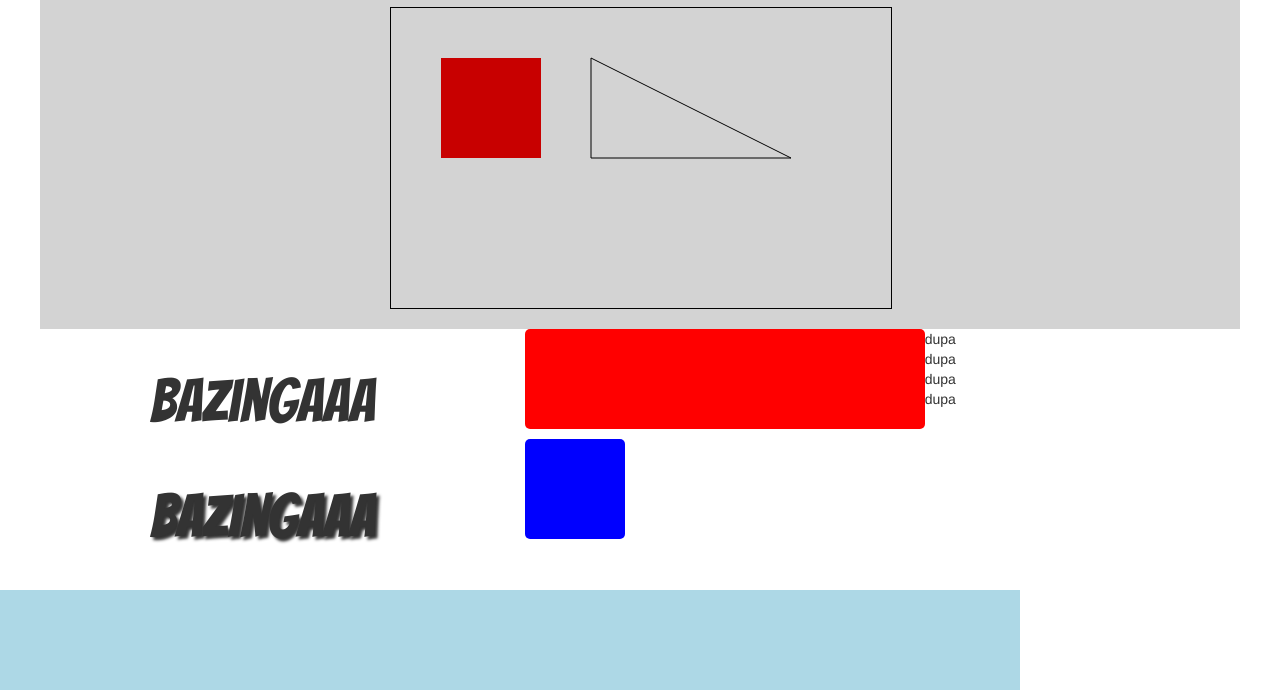
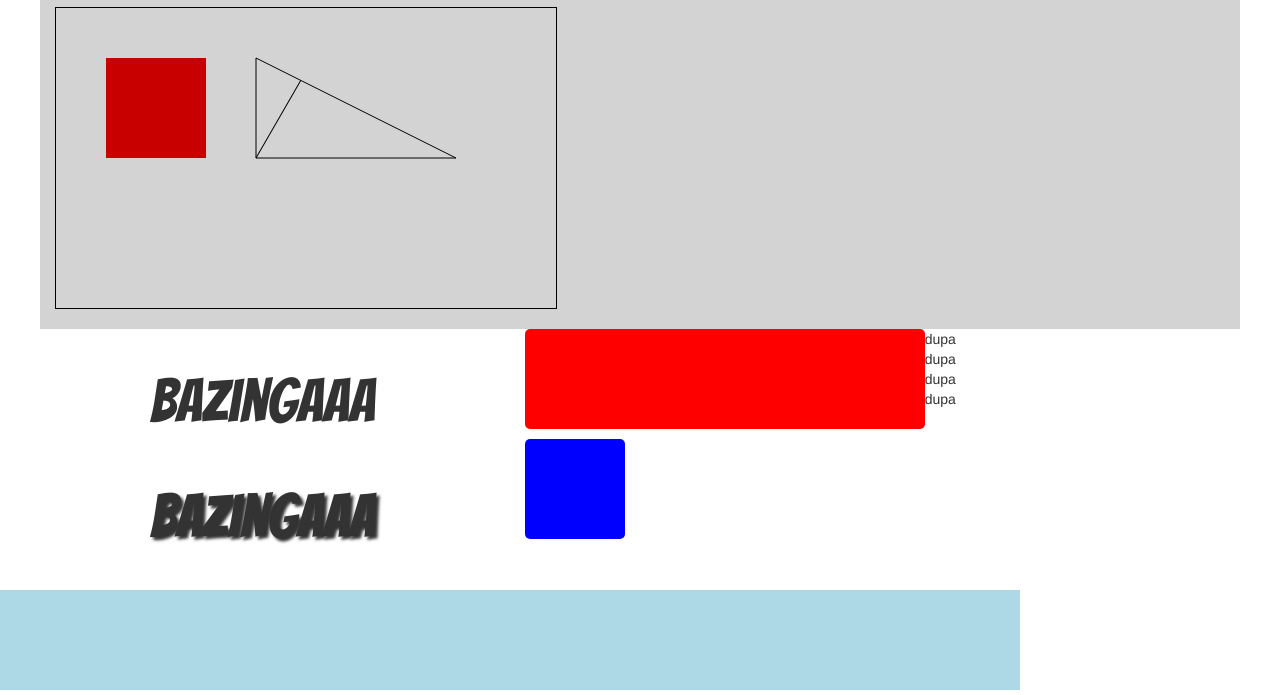
Before and after one commit to Wasiak/Icon-moving-menu, a plain HTML site: page index.html in a window 1280 px wide. Shown: the part 1267-1962 px from the top of the page. Drawn offline with nearby package versions, Linux system fonts and the light colour scheme.

Commit message:
triangle with altitude

```diff
--- a/class.css
+++ b/class.css
@@ -182,6 +182,6 @@ ol > li > ul > li:hover{
 }
 #first-canvas {
 	border:  solid black 1px;
-	margin-left: calc(50% - 250px);
+	/*margin-left: calc(50% - 250px);*/
 }
 ;
--- a/main.js
+++ b/main.js
@@ -126,3 +126,13 @@ ctx.lineTo(200, 150);
 ctx.lineTo(400, 150);
 ctx.closePath();
 ctx.stroke();
+
+ctx.save(); //saving curent state
+ctx.beginPath();
+ctx.moveTo(200, 150);
+ctx.translate(200, 150);	// move begining of coordinates system form (0,0) to (200,15)
+ctx.rotate((Math.PI/180)*30); // rotate new 'moved' canvas clockwise 30 deg
+ctx.lineTo(0, -89.44);
+ctx.closePath();
+ctx.stroke();
+ctx.restore(); // again previous state (with non-translate and non-rotate coordinates) start at (0,0)
```
